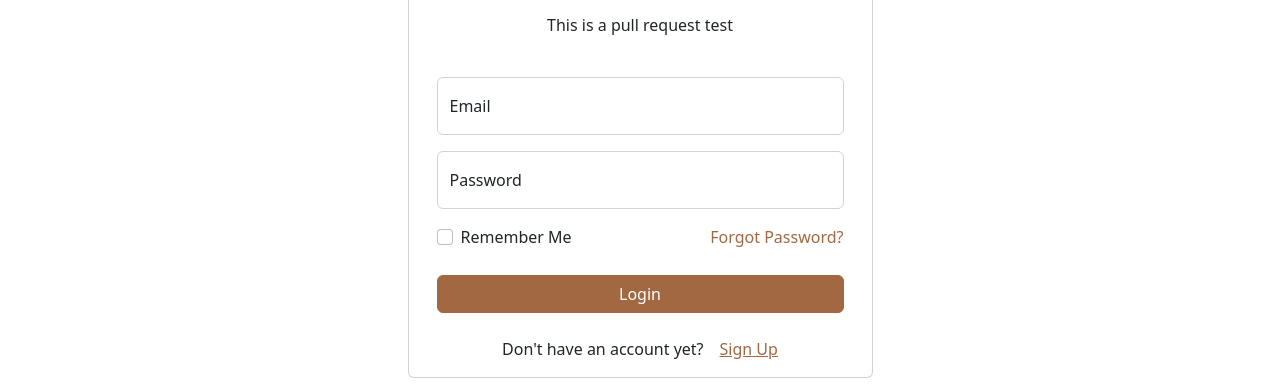
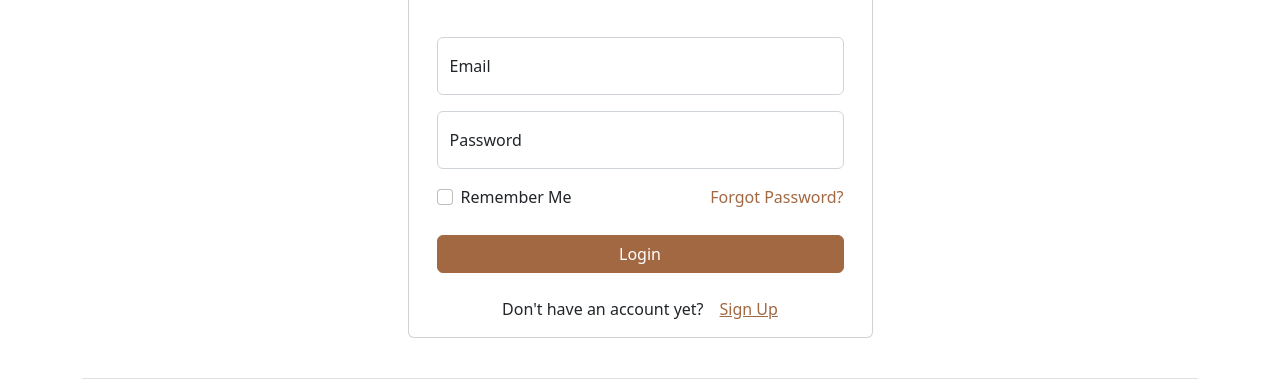
Before and after one commit to DrRuski/CSS-Frameworks, a website: page login.html in a window 1280 px wide. Shown: the part 246-635 px from the top of the page. Drawn offline with nearby package versions, Linux system fonts and the light colour scheme.

Commit message:
Update login.html

```diff
--- a/login.html
+++ b/login.html
@@ -1,3 +1,4 @@
+<!-- This is a comment -->
 <!DOCTYPE html>
 <html lang="en">
   <head>
@@ -75,7 +76,6 @@
                     We're glad to have you with us again. Explore a new way of connecting with your besties across the
                     world!
                   </p>
-                  <p>This is a pull request test</p>
                 </div>
 
                 <form class="d-flex flex-column gap-4" method="get">
```
